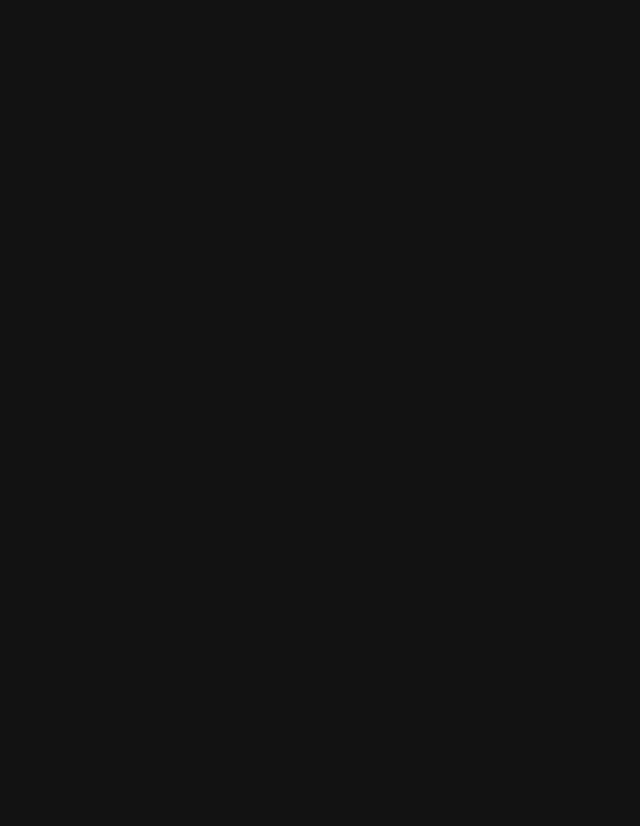
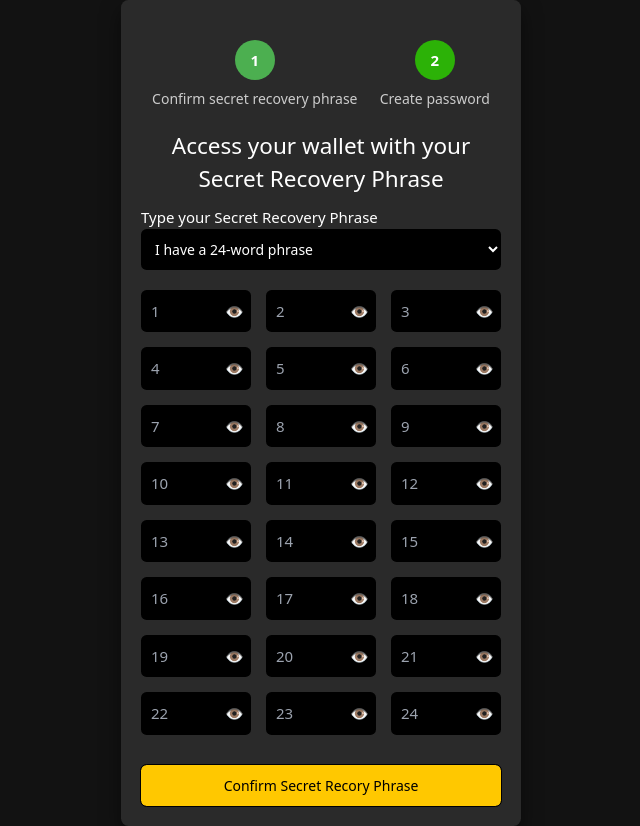
Before and after one commit to Dsmeshilmaring/Namada-SDK, a React (Vite) app: page /import-wallet-told in a window 1280 px wide. Before the commit this address had no page. Shown: the whole page, without its empty margins (319-959 px from the left). Before the commit the page ends 800 px from the top, so only its background shows below. Built offline with nearby package versions, Linux system fonts and the light colour scheme.

Commit message:
Add Import-wallet-told

```diff
--- a/src/App.css
+++ b/src/App.css
@@ -18,5 +18,7 @@ html {
   display: flex;
   justify-content: center;
   align-items: center;
+  flex-wrap: wrap;
   width: 100%;
+  height: 100vh;
 }
--- /dev/null
+++ b/src/components/ui/drop-down.jsx
@@ -0,0 +1,23 @@
+const DropDown = ({ select }) => {
+  const selectedHandler = (e) => {
+    select(e.target.value);
+  };
+
+  return (
+    <div className="w-full">
+      <select
+        onChange={(e) => selectedHandler(e)}
+        className="w-full p-[10px] rounded-md bg-[#000] text-white text-[14px]"
+      >
+        <option value={24} className="bg-primary">
+          I have a 24-word phrase
+        </option>
+        <option value={12} className="bg-primary">
+          I have a 12-word phrase
+        </option>
+      </select>
+    </div>
+  );
+};
+
+export default DropDown;
--- /dev/null
+++ b/src/components/ui/input3.jsx
@@ -0,0 +1,29 @@
+import { useState } from "react";
+
+const Input3 = ({ placeholder }) => {
+  const [passwordHide, setPasswordHide] = useState(true);
+
+  // Toggle password visibility when the button is clicked
+  const clickHandler = () => {
+    setPasswordHide(!passwordHide);
+  };
+
+  return (
+    <div className="relative">
+      <input
+        placeholder={placeholder}
+        className="p-[10px] rounded-md bg-black text-white font-[14px] mr-[10px] focus:outline-none w-full pr-9"
+        type={passwordHide ? "password" : "text"}
+      ></input>
+
+      <span
+        onClick={clickHandler}
+        className="absolute cursor-pointer right-2 top-[50%] translate-y-[-50%]"
+      >
+        {passwordHide ? "👁️" : "🙈"}
+      </span>
+    </div>
+  );
+};
+
+export default Input3;
--- a/src/main.jsx
+++ b/src/main.jsx
@@ -11,6 +11,7 @@ import VerifyWord from "./pages/Verify-word";
 import WalletList from "./pages/Wallet-list";
 import Dashboard from "./pages/Dashboard";
 import Settings from "./pages/Settings";
+import ImportWalletTold from "./pages/Import-wallet-told";
 
 ReactDOM.createRoot(document.getElementById("root")).render(
   <React.StrictMode>
@@ -25,6 +26,7 @@ ReactDOM.createRoot(document.getElementById("root")).render(
         <Route path="/wallet-list" element={<WalletList />} />
         <Route path="/dashboard" element={<Dashboard />} />
         <Route path="/settings" element={<Settings />} />
+        <Route path="/import-wallet-told" element={<ImportWalletTold />} />
       </Routes>
     </Router>
   </React.StrictMode>
--- /dev/null
+++ b/src/pages/Import-wallet-told.jsx
@@ -0,0 +1,67 @@
+import { useState, useEffect, useTransition } from "react";
+import DropDown from "../components/ui/drop-down";
+import Input3 from "../components/ui/input3";
+import ButtonNotAllow from "../components/ui/button-not-allow";
+
+const ImportWalletTold = () => {
+  const [selected, setSelected] = useState(24);
+  const [list, setList] = useState([]);
+
+  // Drop down selected
+  const DropDownHandler = (selectedValue) => {
+    setSelected(selectedValue);
+  };
+
+  // To change the display input when seleted is change
+  useEffect(() => {
+    const inputs = [];
+
+    for (let i = 1; i <= selected; i++) {
+      inputs.push(<Input3 placeholder={i} key={i} />);
+    }
+
+    setList(inputs);
+  }, [selected]);
+
+  return (
+    <section className="bg-[#2a2a2a] rounded-lg p-[20px] shadow-custom-shadow max-w-[400px] self-center">
+      <div className="flex justify-around items-center mt-[20px] mb-[20px]">
+        <div className="flex text-center flex-col justify-center items-center gap-2">
+          <span className="bg-[#4caf50] text-white w-[40px] h-[40px] rounded-full line-clamp-[30px] font-bold flex justify-center items-center">
+            1
+          </span>
+          <p className="text-[14px] text-[#ccc]">
+            Confirm secret recovery phrase
+          </p>
+        </div>
+
+        <div className="flex text-center flex-col justify-center items-center gap-2">
+          <span className="bg-[#2cb207] text-white w-[40px] h-[40px] rounded-full line-clamp-[30px] font-bold flex justify-center items-center">
+            2
+          </span>
+          <p className="text-[14px] text-[#ccc]">Create password</p>
+        </div>
+      </div>
+
+      <h1 className="text-[1.5rem] text-center mb-[10px] font-medium">
+        Access your wallet with your Secret Recovery Phrase
+      </h1>
+
+      <form>
+        <label>Type your Secret Recovery Phrase</label>
+
+        <div className="">
+          <DropDown select={DropDownHandler} />
+        </div>
+
+        <div className="grid grid-cols-3 gap-4 mt-[20px]">{list}</div>
+
+        <div className="mt-[30px]">
+          <ButtonNotAllow title={"Confirm Secret Recory Phrase"} allow={true} />
+        </div>
+      </form>
+    </section>
+  );
+};
+
+export default ImportWalletTold;
```
